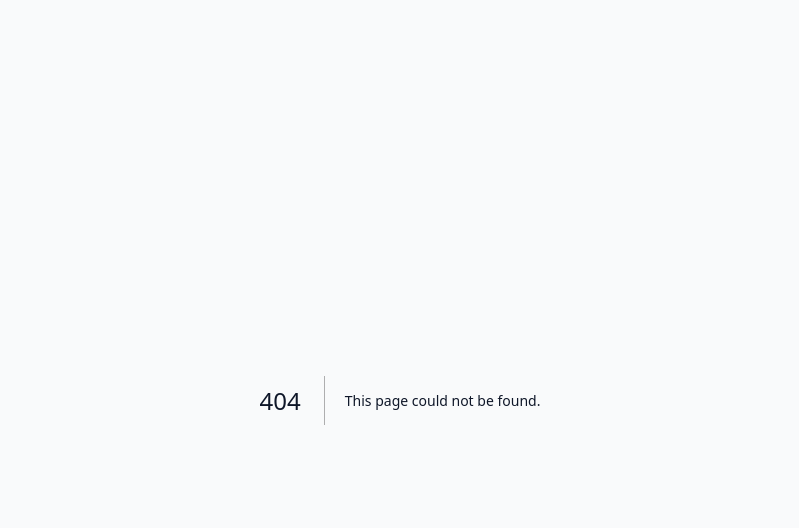
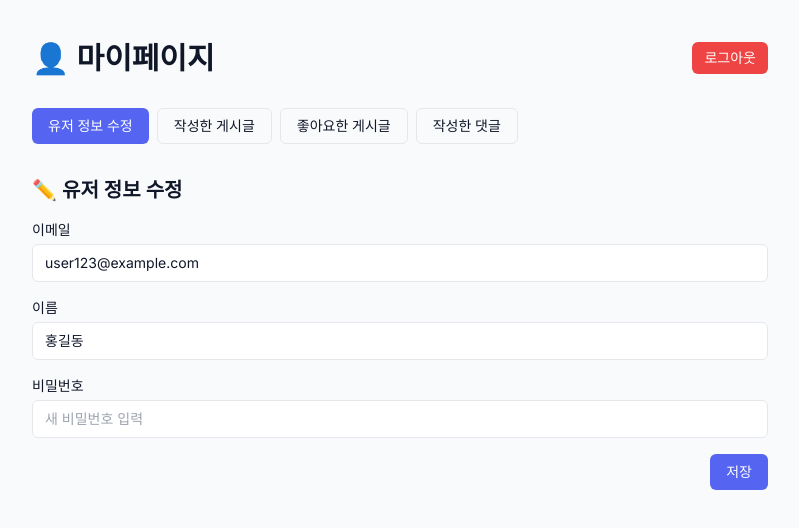
Before and after one commit to SK-Planet-T-Academy/FE, a Next.js app: page /mypage in a window 1280 px wide. Before the commit this address had no page. Shown: the top 528 px of the page, without its empty margins (240-1039 px from the left). Built offline with nearby package versions, Linux system fonts and the light colour scheme; a web font is replaced by a local one.

Commit message:
feat: :sparkles: publishing mypage

```diff
--- /dev/null
+++ b/src/app/mypage/page.tsx
@@ -0,0 +1,227 @@
+"use client";
+
+import { useRouter } from "next/navigation";
+import { useEffect, useState } from "react";
+import { Button } from "@/components/ui/button";
+import { Card, CardContent } from "@/components/ui/card";
+import { format } from "date-fns";
+
+interface Post {
+  id: number;
+  title: string;
+  content: string;
+  date: string;
+  author: string;
+  views: number;
+  likes: number;
+}
+
+interface Comment {
+  id: number;
+  postId: number;
+  author: string;
+  content: string;
+  createdAt: string;
+}
+
+const userId = "user123"; // 임시 사용자 ID
+
+export default function MyPage() {
+  const router = useRouter();
+
+  const [userPosts, setUserPosts] = useState<Post[]>([]);
+  const [likedPosts, setLikedPosts] = useState<Post[]>([]);
+  const [comments, setComments] = useState<Comment[]>([]);
+
+  const [activeSection, setActiveSection] = useState<
+    "edit" | "posts" | "likes" | "comments"
+  >("edit");
+
+  useEffect(() => {
+    const allPosts: Post[] = [
+      {
+        id: 1,
+        title: "첫 번째 게시글",
+        content: "게시판에 오신 것을 환영합니다!",
+        date: "2025-03-26",
+        author: "user123",
+        views: 120,
+        likes: 15,
+      },
+      {
+        id: 2,
+        title: "두 번째 게시글",
+        content: "이 게시판은 Next.js로 만들어졌어요.",
+        date: "2024-03-27",
+        author: "kim",
+        views: 85,
+        likes: 8,
+      },
+    ];
+
+    const allComments: Comment[] = [
+      {
+        id: 1,
+        postId: 1,
+        author: "user123",
+        content: "좋은 글이네요!",
+        createdAt: "2025-03-27",
+      },
+    ];
+
+    setUserPosts(allPosts.filter((p) => p.author === userId));
+    setLikedPosts(allPosts.filter((p) => [1].includes(p.id)));
+    setComments(allComments.filter((c) => c.author === userId));
+  }, []);
+
+  return (
+    <div className="max-w-3xl mx-auto py-10 px-4 space-y-8">
+      <div className="flex items-center justify-between">
+        <h1 className="text-3xl font-bold">👤 마이페이지</h1>
+        <Button
+          variant="destructive"
+          size="sm"
+          onClick={() => alert("로그아웃!")}
+        >
+          로그아웃
+        </Button>
+      </div>
+
+      {/* 탭 버튼 */}
+      <div className="flex flex-wrap gap-2">
+        <Button
+          variant={activeSection === "edit" ? "default" : "outline"}
+          onClick={() => setActiveSection("edit")}
+        >
+          유저 정보 수정
+        </Button>
+        <Button
+          variant={activeSection === "posts" ? "default" : "outline"}
+          onClick={() => setActiveSection("posts")}
+        >
+          작성한 게시글
+        </Button>
+        <Button
+          variant={activeSection === "likes" ? "default" : "outline"}
+          onClick={() => setActiveSection("likes")}
+        >
+          좋아요한 게시글
+        </Button>
+        <Button
+          variant={activeSection === "comments" ? "default" : "outline"}
+          onClick={() => setActiveSection("comments")}
+        >
+          작성한 댓글
+        </Button>
+      </div>
+
+      {/* 섹션별 내용 */}
+      {activeSection === "edit" && (
+        <section>
+          <h2 className="text-xl font-semibold mb-4">✏️ 유저 정보 수정</h2>
+          <form
+            onSubmit={(e) => {
+              e.preventDefault();
+              alert("정보가 저장되었습니다.");
+            }}
+            className="space-y-4"
+          >
+            <div>
+              <label className="block text-sm font-medium mb-1">이메일</label>
+              <input
+                type="email"
+                defaultValue="user123@example.com"
+                className="w-full border rounded-md px-3 py-2 text-sm"
+              />
+            </div>
+            <div>
+              <label className="block text-sm font-medium mb-1">이름</label>
+              <input
+                type="text"
+                defaultValue="홍길동"
+                className="w-full border rounded-md px-3 py-2 text-sm"
+              />
+            </div>
+            <div>
+              <label className="block text-sm font-medium mb-1">비밀번호</label>
+              <input
+                type="password"
+                placeholder="새 비밀번호 입력"
+                className="w-full border rounded-md px-3 py-2 text-sm"
+              />
+            </div>
+            <div className="flex justify-end">
+              <Button type="submit">저장</Button>
+            </div>
+          </form>
+        </section>
+      )}
+
+      {activeSection === "posts" && (
+        <section>
+          <h2 className="text-xl font-semibold mb-2">✍️ 내가 작성한 게시글</h2>
+          {userPosts.length === 0 ? (
+            <p className="text-sm text-muted-foreground">
+              작성한 게시글이 없습니다.
+            </p>
+          ) : (
+            userPosts.map((post) => (
+              <Card key={post.id}>
+                <CardContent className="p-4 space-y-1">
+                  <p className="font-medium">{post.title}</p>
+                  <p className="text-sm text-muted-foreground">
+                    {format(new Date(post.date), "yyyy.MM.dd")}
+                  </p>
+                </CardContent>
+              </Card>
+            ))
+          )}
+        </section>
+      )}
+
+      {activeSection === "likes" && (
+        <section>
+          <h2 className="text-xl font-semibold mb-2">❤️ 좋아요한 게시글</h2>
+          {likedPosts.length === 0 ? (
+            <p className="text-sm text-muted-foreground">
+              좋아요한 게시글이 없습니다.
+            </p>
+          ) : (
+            likedPosts.map((post) => (
+              <Card key={post.id}>
+                <CardContent className="p-4 space-y-1">
+                  <p className="font-medium">{post.title}</p>
+                  <p className="text-sm text-muted-foreground">
+                    {format(new Date(post.date), "yyyy.MM.dd")}
+                  </p>
+                </CardContent>
+              </Card>
+            ))
+          )}
+        </section>
+      )}
+
+      {activeSection === "comments" && (
+        <section>
+          <h2 className="text-xl font-semibold mb-2">💬 내가 쓴 댓글</h2>
+          {comments.length === 0 ? (
+            <p className="text-sm text-muted-foreground">
+              작성한 댓글이 없습니다.
+            </p>
+          ) : (
+            comments.map((comment) => (
+              <Card key={comment.id}>
+                <CardContent className="p-4">
+                  <p className="text-sm">{comment.content}</p>
+                  <p className="text-xs text-gray-400 mt-1">
+                    작성일: {format(new Date(comment.createdAt), "yyyy.MM.dd")}
+                  </p>
+                </CardContent>
+              </Card>
+            ))
+          )}
+        </section>
+      )}
+    </div>
+  );
+}
```
